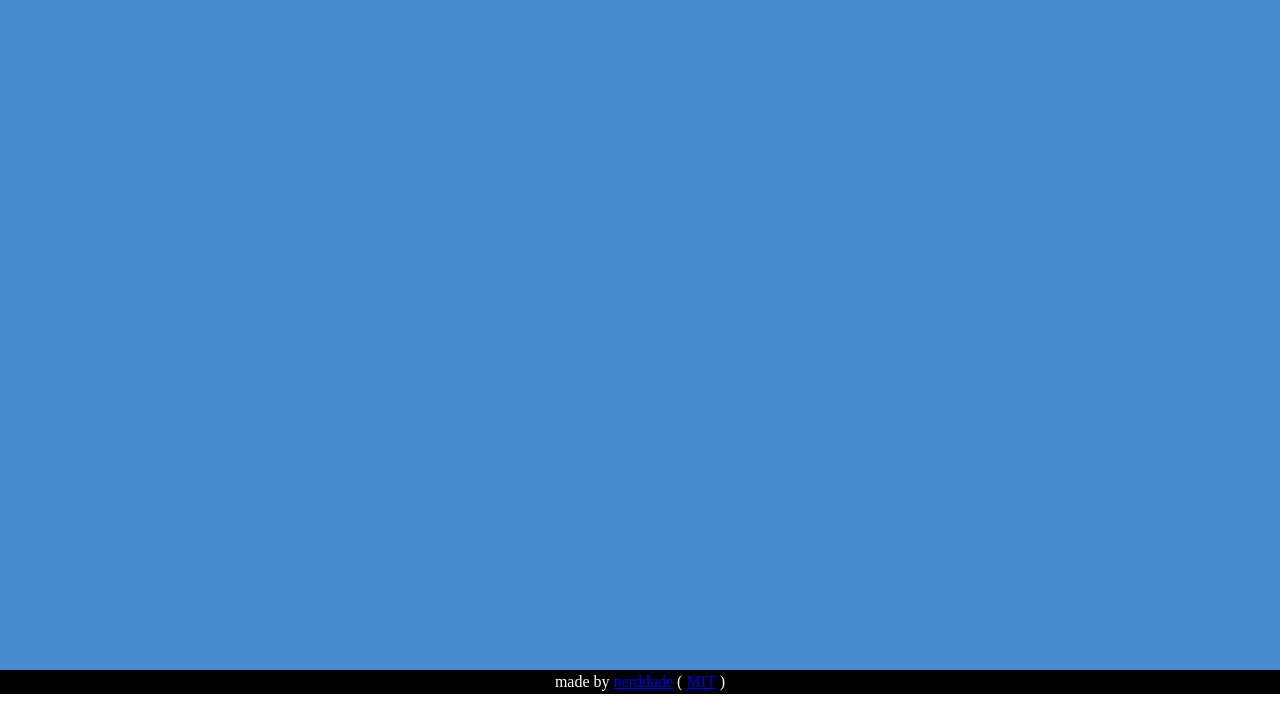
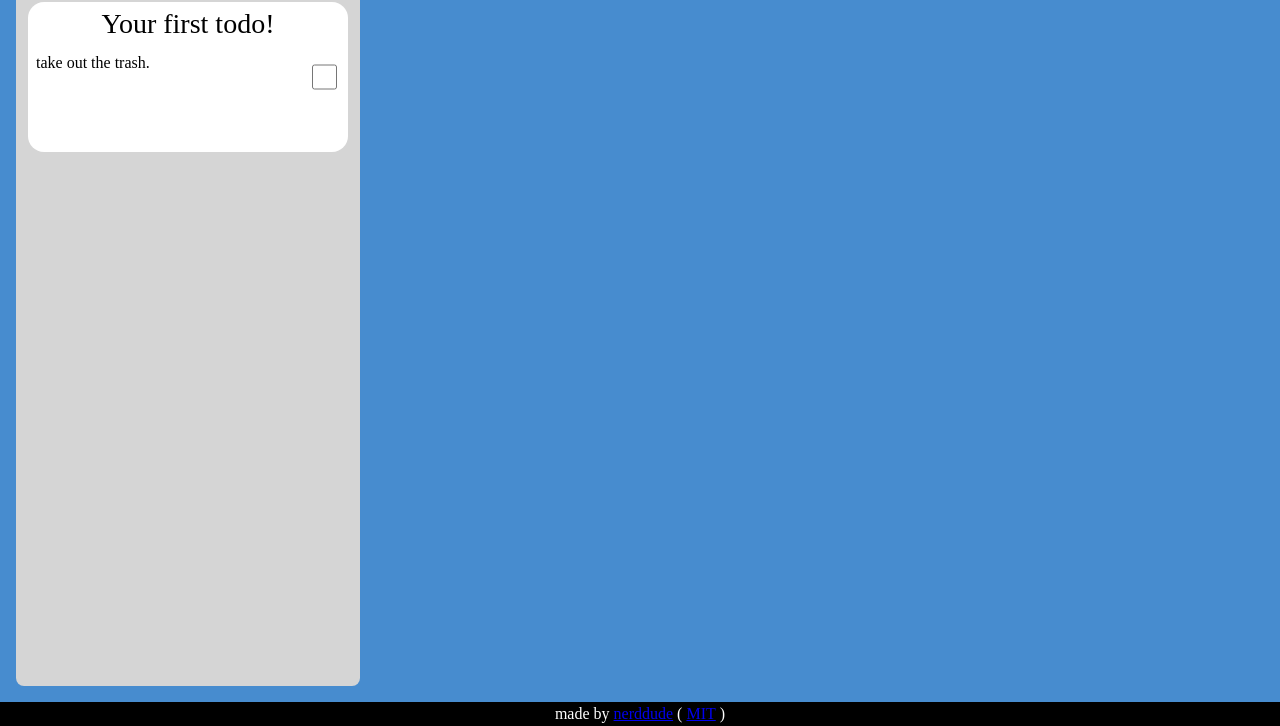
Before and after one commit to nerddude24/procrastinator.js, a website built with webpack: page src/index.html in a window 1280 px wide. Shown: the part 130-856 px from the top of the page. Before the commit the page ends 824 px from the top, so only its background shows below. Built offline with nearby package versions, Linux system fonts and the light colour scheme.

Commit message:
Add really basic styling to elements, and fix some rendering

```diff
--- a/src/DomHandler.js
+++ b/src/DomHandler.js
@@ -13,13 +13,13 @@ function createElement(type, cls, txt = "") {
 
 function createProjectElement(project) {
 	const { title } = project;
-	const el = createElement("div", "project-card");
+	const projectElement = createElement("div", "project-card");
 	const titleEl = createElement("h1", "project-card-title", title);
-	const listEl = createElement("div", "project-card-list");
+	const projectListElement = createElement("div", "project-card-list");
 
-	el.appendChild(titleEl);
-	el.appendChild(listEl);
-	return el;
+	projectElement.appendChild(titleEl);
+	projectElement.appendChild(projectListElement);
+	return { projectElement, projectListElement };
 }
 
 function createTodoItemElement(item) {
@@ -39,8 +39,8 @@ function createTodoItemElement(item) {
 	checkbox.checked = isDone;
 
 	if (isDone) {
-		titleEl.classList.add("striked");
-		descEl.classList.add("striked");
+		titleEl.classList.add("dashed");
+		descEl.classList.add("dashed");
 	}
 	el.classList.add(priorityToClass[priority]);
 
@@ -59,13 +59,14 @@ function renderContent(projects) {
 	clearContent();
 
 	projects.forEach((project) => {
-		const projectEl = createProjectElement(project);
+		const { projectElement, projectListElement } =
+			createProjectElement(project);
 
 		project.items.forEach((item) => {
-			projectEl.appendChild(createTodoItemElement(item));
+			projectListElement.appendChild(createTodoItemElement(item));
 		});
 
-		content.appendChild(projectEl);
+		content.appendChild(projectElement);
 	});
 }
 
--- a/src/LocalStorageHandler.js
+++ b/src/LocalStorageHandler.js
@@ -1,3 +1,5 @@
+import PubSub from "./PubSub";
+
 function saveData() {}
 
 function loadData() {}
--- a/src/index.js
+++ b/src/index.js
@@ -3,6 +3,8 @@ import "./style/template.scss";
 import "./style/project.scss";
 import "./style/todo.scss";
 
+import "./DomHandler";
+import "./LocalStorageHandler";
 import TodoItem from "./TodoItem";
 import TodoProject from "./TodoProject";
 import PubSub from "./PubSub";
--- a/src/style/project.scss
+++ b/src/style/project.scss
@@ -2,16 +2,17 @@
 	display: flex;
 	flex-direction: column;
 	align-items: stretch;
-	padding: 8px;
+	padding: 12px;
+
+	border-radius: 8px;
 
 	gap: 16px;
 	width: 25vw;
 	background-color: rgb(213, 213, 213);
 
 	.project-card-title {
-		display: flex;
-		justify-content: center;
-		align-items: center;
+		text-align: center;
+		font-size: 32px;
 	}
 
 	.project-card-list {
--- a/src/style/template.scss
+++ b/src/style/template.scss
@@ -14,6 +14,15 @@ $font-xl: 64px;
 	display: flex;
 	align-items: center;
 	justify-content: center;
+}
+
+main {
+	padding: 16px;
+
+	display: flex;
+	justify-content: left;
+	align-items: stretch;
+	gap: 48px;
 }
 
 header {
@@ -56,3 +65,7 @@ footer {
 .font-m {
 	font-size: $font-m;
 }
+
+.dashed {
+	text-decoration: dashed;
+}
--- a/src/style/todo.scss
+++ b/src/style/todo.scss
@@ -0,0 +1,40 @@
+$checkbox-size: 32px;
+
+.todo-card {
+	height: 20%;
+
+	display: grid;
+	grid-template-columns: 1fr $checkbox-size;
+	grid-template-rows: 1fr 2fr;
+	grid-template-areas: "title check" "desc check";
+
+	border-radius: 16px;
+	padding: 8px;
+
+	.todo-card-title {
+		grid-area: title;
+		font-size: 28px;
+		text-align: center;
+
+		/* this is needed for the text to be truly centered (its the offset of the check box) */
+		padding-left: $checkbox-size;
+	}
+
+	.todo-card-desc {
+		grid-area: desc;
+	}
+
+	.todo-card-check {
+		grid-area: check;
+	}
+}
+
+.todo-card-high-pr {
+	background-color: rgb(253, 186, 186);
+}
+.todo-card-med-pr {
+	background-color: white;
+}
+.todo-card-low-pr {
+	background-color: rgb(192, 245, 249);
+}
```
